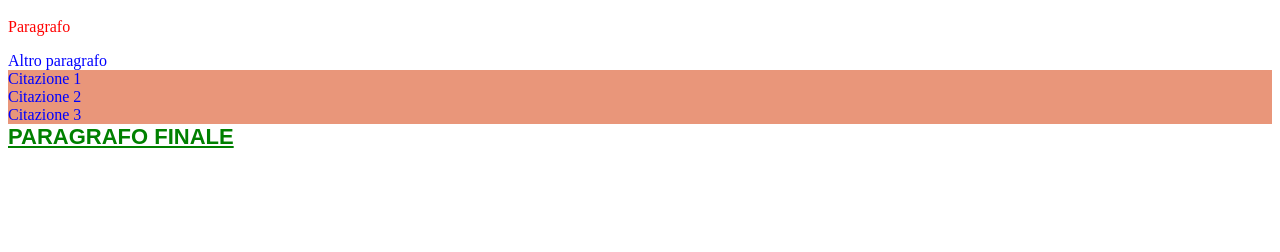
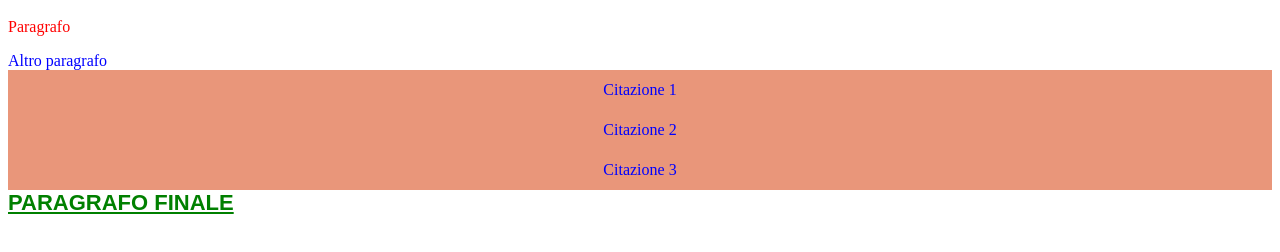
Before and after one commit to marcofabbri/css3, a website: page index.html in a window 1280 px wide. Shown: the part 48-300 px from the top of the page. Drawn offline with Linux system fonts and the light colour scheme.

Commit message:
:lipstick: text spacing and align

```diff
--- a/styles.css
+++ b/styles.css
@@ -17,4 +17,6 @@ div {
 
 .citazione {
     background-color: darksalmon;
+    text-align: center;
+    line-height: 2.5em;
 }
```
